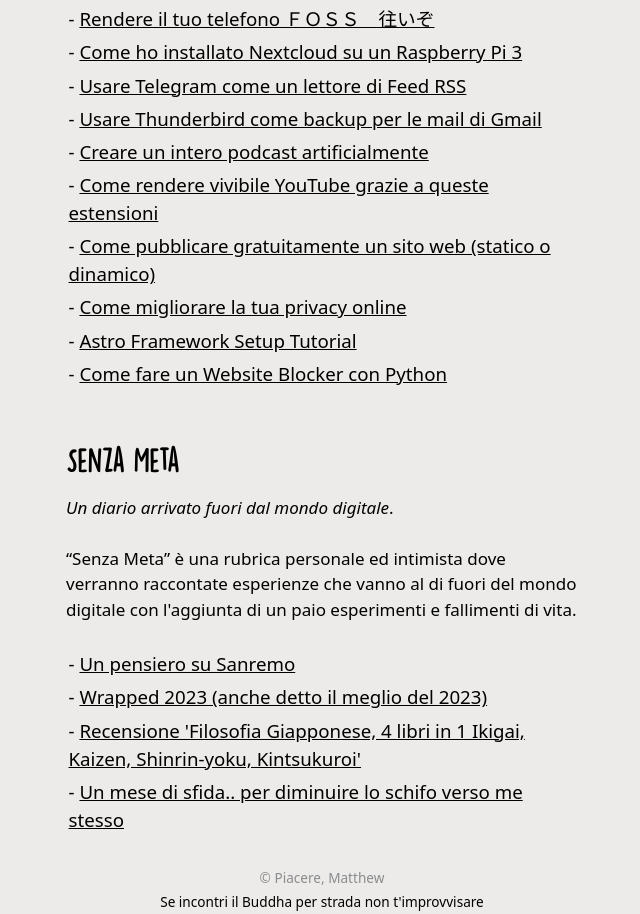
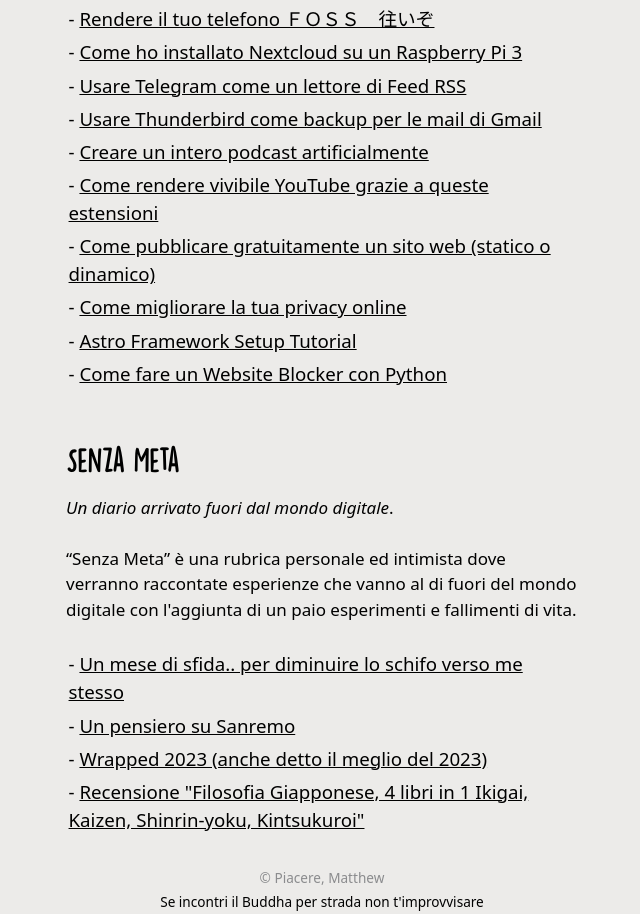
Before and after one commit to mattiaudisio/piacerematthew, an Astro site: page /blog in a window 1280 px wide. Shown: the part 497-1411 px from the top of the page, without its empty margins (318-958 px from the left). Built offline with nearby package versions, Linux system fonts and the light colour scheme; Astro itself is replaced by a stand-in of ours.

Commit message:
Sistemato parte blog

```diff
--- a/public/data/blog.json
+++ /dev/null
@@ -1,85 +0,0 @@
-[
-    {
-        "titolo": "Rendere il tuo telefono ＦＯＳＳ　往いぞ",
-        "data": "14 aprile 2024",
-        "tag": "Angolo Tech",
-        "url": "/posts/appFoss"
-    },
-    {
-        "titolo": "Come ho installato Nextcloud su un Raspberry Pi 3",
-        "data": "14 aprile 2024",
-        "tag": "Angolo Tech",
-        "url": "/posts/raspberryNextcloud"
-    },
-    {
-        "titolo": "Un pensiero su Sanremo",
-        "data": "11 febbraio 2024",
-        "tag": "Senza Meta",
-        "url": "/posts/sanremo2024"
-    },
-    {
-        "titolo": "Usare Telegram come un lettore di Feed RSS",
-        "data": "31 gennaio 2024",
-        "tag": "Angolo Tech",
-        "url": "/posts/TelegramFeedRss"
-    },
-    {
-        "titolo": "Usare Thunderbird come backup per le mail di Gmail",
-        "data": "24 gennaio 2024",
-        "tag": "Angolo Tech",
-        "url": "/posts/websiteBlocker"
-    },
-    {
-        "titolo": "Creare un intero podcast artificialmente",
-        "data": "20 dicembre 2023",
-        "tag": "Angolo Tech",
-        "url": "/posts/podcastArtificiale"
-    },
-    {
-        "titolo": "Wrapped 2023 (anche detto il meglio del 2023)",
-        "data": "15 dicembre 2023",
-        "tag": "Senza Meta",
-        "url": "/posts/wrapped2023"
-    },
-    {
-        "titolo": "Recensione 'Filosofia Giapponese, 4 libri in 1 Ikigai, Kaizen, Shinrin-yoku, Kintsukuroi'",
-        "data": "5 dicembre 2023",
-        "tag": "Senza Meta",
-        "url": "/posts/recensioneLibro"
-    },
-    {
-        "titolo": "Un mese di sfida.. per diminuire lo schifo verso me stesso",
-        "data": "29 novembre 2023",
-        "tag": "Senza Meta",
-        "url": "/posts/challengreNovembre"
-    },
-    {
-        "titolo": "Come rendere vivibile YouTube grazie a queste estensioni",
-        "data": "26 agosto 2023",
-        "tag": "Angolo Tech",
-        "url": "/posts/youtubeEstensioni"
-    },
-    {
-        "titolo": "Come pubblicare gratuitamente un sito web (statico o dinamico)",
-        "data": "19 gennaio 2023",
-        "tag": "Angolo Tech",
-        "url": "/posts/pubblicareSitoWeb"
-    },
-    {
-        "titolo": "Come migliorare la tua privacy online",
-        "data": "1 novembre 2022",
-        "tag": "Angolo Tech",
-        "url": "/posts/privacy"
-    },
-    {
-        "titolo": "Astro Framework Setup Tutorial",
-        "data": "6 ottobre 2022",
-        "tag": "Angolo Tech",
-        "url": "/posts/astroSetup"
-    },{
-        "titolo": "Come fare un Website Blocker con Python",
-        "data": "16 agosto 2022",
-        "tag": "Angolo Tech",
-        "url": "/posts/websiteBlocker"
-    }
-]
--- a/src/pages/blog.astro
+++ b/src/pages/blog.astro
@@ -2,7 +2,16 @@
 import Layout from '../layouts/Layout.astro';
 import Header from '../components/Header.astro';
 import Footer from '../components/Footer.astro';
-import blog from '../../public/data/blog.json';
+const angoloTech = (await Astro.glob('./posts/angolo-tech/*.md')).sort(
+  (a: any, b: any) =>
+    new Date(b.frontmatter.pubDate).valueOf() -
+    new Date(a.frontmatter.pubDate).valueOf()
+)
+const senzaMeta = (await Astro.glob('./posts/senza-meta/*.md')).sort(
+  (a: any, b: any) =>
+    new Date(b.frontmatter.pubDate).valueOf() -
+    new Date(a.frontmatter.pubDate).valueOf()
+)
 import '../styles/global.css'
 ---
 
@@ -14,15 +23,11 @@
 				<p>Qui scrivo di tecnologia, internet culture e di esperienze di vita che voglio raccontare.</p>
                 <h3>L'angolo Tech</h3>
                 <p>“L'angolo Tech” è una rubrica che nasce da una semplice esigenza: avere un posto dove mettere gli appunti delle cose che faccio, in modo che in futuro so dove trovarli quando ne ho bisogno.</p><br />
-				<ul>
+                <ul>
                     {
-                        blog.map((blog) => {
-                            if (blog.tag == "Angolo Tech"){
-                                return(
-                                <li>- <a href={blog.url}>{blog.titolo}</a></li>
-                            );
-                            }
-                        })
+                        angoloTech.map(post => (
+                            <li>- <a href={post.url}>{post.frontmatter.title}</a></li>
+                        ))
                     }
                 </ul>
 				<h3>Senza Meta</h3>
@@ -31,13 +36,9 @@
                 </p><br />
 				 <ul>
                     {
-                        blog.map((blog) => {
-                            if (blog.tag == "Senza Meta"){
-                                return(
-                                <li>- <a href={blog.url}>{blog.titolo}</a></li>
-                            );
-                            }
-                        })
+                        senzaMeta.map(post => (
+                            <li>- <a href={post.url}>{post.frontmatter.title}</a></li>
+                        ))
                     }
                 </ul>
  			</div>
--- a/src/pages/posts/TelegramFeedRss.md
+++ b/src/pages/posts/angolo-tech/TelegramFeedRss.md
@@ -3,7 +3,7 @@
 title: Usare Telegram come un lettore di Feed RSS
 tags:
   - Angolo Tech
-layout: ../../layouts/MarkdownPostLayout.astro
+layout: ../../../layouts/MarkdownPostLayout.astro
 slug: telegrtam-rss
 pubDate: 2024-01-31
 ---
--- a/src/pages/posts/appFoss.md
+++ b/src/pages/posts/angolo-tech/appFoss.md
@@ -3,7 +3,7 @@
 title: Rendere il tuo telefono ＦＯＳＳ　往いぞ
 tags:
   - Angolo Tech
-layout: ../../layouts/MarkdownPostLayout.astro
+layout: ../../../layouts/MarkdownPostLayout.astro
 slug: raspberry-nextcloud
 pubDate: 2024-04-14
 ---
--- a/src/pages/posts/astroSetup.md
+++ b/src/pages/posts/angolo-tech/astroSetup.md
@@ -3,7 +3,7 @@
 title: Astro Framework Setup Tutorial
 tags:
   - Angolo Tech
-layout: ../../layouts/MarkdownPostLayout.astro
+layout: ../../../layouts/MarkdownPostLayout.astro
 slug: astro-setup
 pubDate: 2022-10-06
 ---
--- a/src/pages/posts/podcastArtificiale.md
+++ b/src/pages/posts/angolo-tech/podcastArtificiale.md
@@ -3,7 +3,7 @@
 title: Creare un intero podcast artificialmente
 tags:
   - Angolo Tech
-layout: ../../layouts/MarkdownPostLayout.astro
+layout: ../../../layouts/MarkdownPostLayout.astro
 slug: telegrtam-rss
 pubDate: 2023-12-20
 ---
--- a/src/pages/posts/privacy.md
+++ b/src/pages/posts/angolo-tech/privacy.md
@@ -3,7 +3,7 @@
 title: Come migliorare la tua privacy online
 tags:
   - Angolo Tech
-layout: ../../layouts/MarkdownPostLayout.astro
+layout: ../../../layouts/MarkdownPostLayout.astro
 slug: migliorare-privacy
 pubDate: 2022-11-01
 ---
--- a/src/pages/posts/pubblicareSitoWeb.md
+++ b/src/pages/posts/angolo-tech/pubblicareSitoWeb.md
@@ -3,7 +3,7 @@
 title: Come pubblicare gratuitamente un sito web (statico o dinamico)
 tags:
   - Angolo Tech
-layout: ../../layouts/MarkdownPostLayout.astro
+layout: ../../../layouts/MarkdownPostLayout.astro
 slug: pubblicare-sito-web
 pubDate: 2023-01-19
 ---
--- a/src/pages/posts/raspberryNextcloud.md
+++ b/src/pages/posts/angolo-tech/raspberryNextcloud.md
@@ -3,7 +3,7 @@
 title: Come ho installato Nextcloud su un Raspberry Pi 3
 tags:
   - Angolo Tech
-layout: ../../layouts/MarkdownPostLayout.astro
+layout: ../../../layouts/MarkdownPostLayout.astro
 slug: raspberry-nextcloud
 pubDate: 2024-04-14
 ---
--- a/src/pages/posts/thunderbirdBackup.md
+++ b/src/pages/posts/angolo-tech/thunderbirdBackup.md
@@ -3,7 +3,7 @@
 title: Usare Thunderbird come backup per le mail di Gmail
 tags:
   - Angolo Tech
-layout: ../../layouts/MarkdownPostLayout.astro
+layout: ../../../layouts/MarkdownPostLayout.astro
 slug: thunderbird-backup
 pubDate: 2024-01-24
 ---
--- a/src/pages/posts/websiteBlocker.md
+++ b/src/pages/posts/angolo-tech/websiteBlocker.md
@@ -3,7 +3,7 @@
 title: Come fare un Website Blocker con Python
 tags:
   - Angolo Tech
-layout: ../../layouts/MarkdownPostLayout.astro
+layout: ../../../layouts/MarkdownPostLayout.astro
 slug: website-blocker
 pubDate: 2022-08-16
 ---
--- a/src/pages/posts/youtubeEstensioni.md
+++ b/src/pages/posts/angolo-tech/youtubeEstensioni.md
@@ -3,7 +3,7 @@
 title: Come rendere vivibile YouTube grazie a queste estensioni
 tags:
   - Angolo Tech
-layout: ../../layouts/MarkdownPostLayout.astro
+layout: ../../../layouts/MarkdownPostLayout.astro
 slug: telegrtam-rss
 pubDate: 2023-08-23
 ---
--- a/src/pages/posts/challengreNovembre.md
+++ b/src/pages/posts/senza-meta/challengreNovembre.md
@@ -1,10 +1,10 @@
 ---
 public: true
-title: Senza Meta – Un mese di sfida.. per diminuire  lo schifo verso me stesso
+title: Un mese di sfida.. per diminuire  lo schifo verso me stesso
 tags:
   - SentaMeta
 slug: challenge-novembre
-layout: ../../layouts/MarkdownPostLayout.astro
+layout: ../../../layouts/MarkdownPostLayout.astro
 pubDate: 2024-02-11
 ---
 
--- a/src/pages/posts/recensioneLibro.md
+++ b/src/pages/posts/senza-meta/recensioneLibro.md
@@ -3,7 +3,7 @@
 title: Recensione "Filosofia Giapponese, 4 libri in 1 Ikigai, Kaizen, Shinrin-yoku, Kintsukuroi"
 tags:
   - SentaMeta
-layout: ../../layouts/MarkdownPostLayout.astro
+layout: ../../../layouts/MarkdownPostLayout.astro
 slug: recensione-libro-filosofia-giapponese
 pubDate: 2023-10-08
 ---
--- a/src/pages/posts/sanremo2024.md
+++ b/src/pages/posts/senza-meta/sanremo2024.md
@@ -3,7 +3,7 @@
 title: Un pensiero su Sanremo
 tags:
   - SentaMeta
-layout: ../../layouts/MarkdownPostLayout.astro
+layout: ../../../layouts/MarkdownPostLayout.astro
 slug: sanremo-2024
 pubDate: 2024-02-11
 ---
--- a/src/pages/posts/wrapped2023.md
+++ b/src/pages/posts/senza-meta/wrapped2023.md
@@ -1,10 +1,10 @@
 ---
 public: true
-title: Senza Meta – Wrapped 2023 (anche detto il meglio del 2023)
+title: Wrapped 2023 (anche detto il meglio del 2023)
 tags:
   - SentaMeta
 slug: wrapped-2023
-layout: ../../layouts/MarkdownPostLayout.astro
+layout: ../../../layouts/MarkdownPostLayout.astro
 pubDate: 2023-12-15
 ---
 
```
Also changed, not shown: 1 other file.
